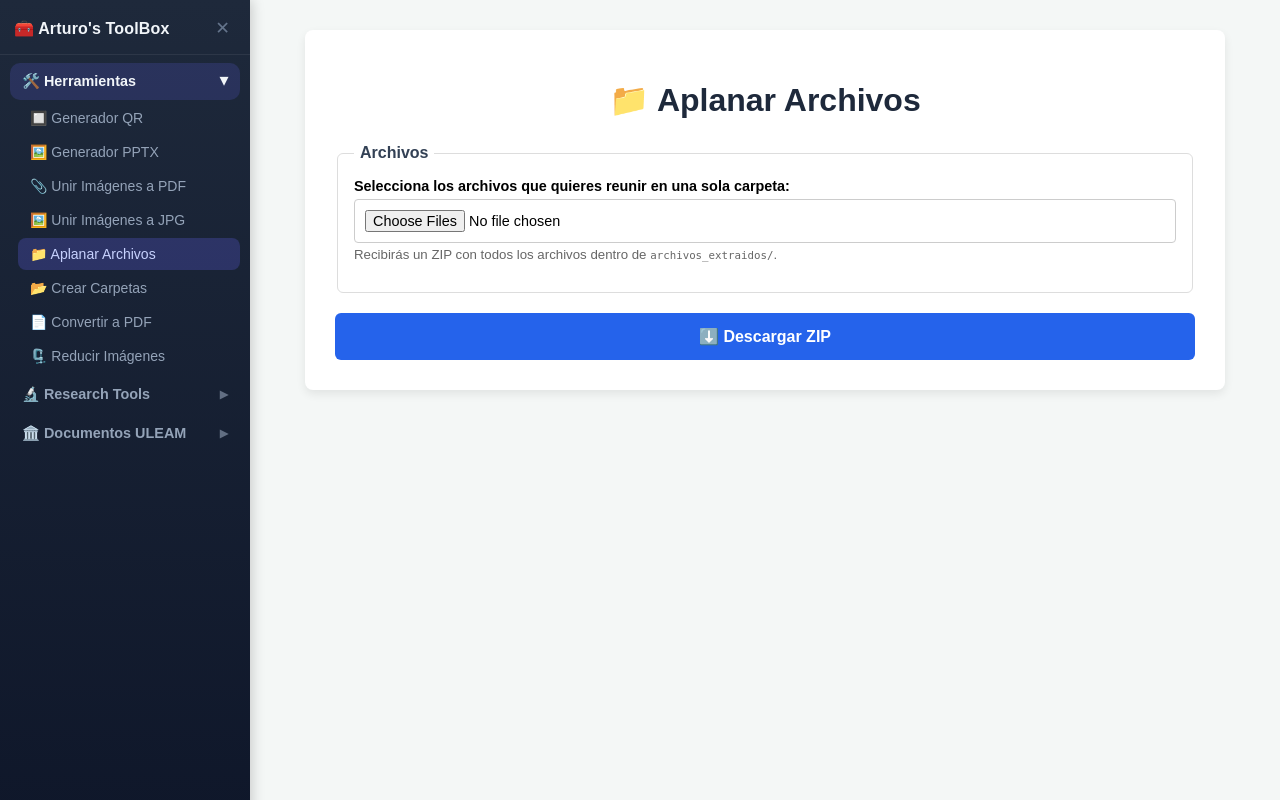
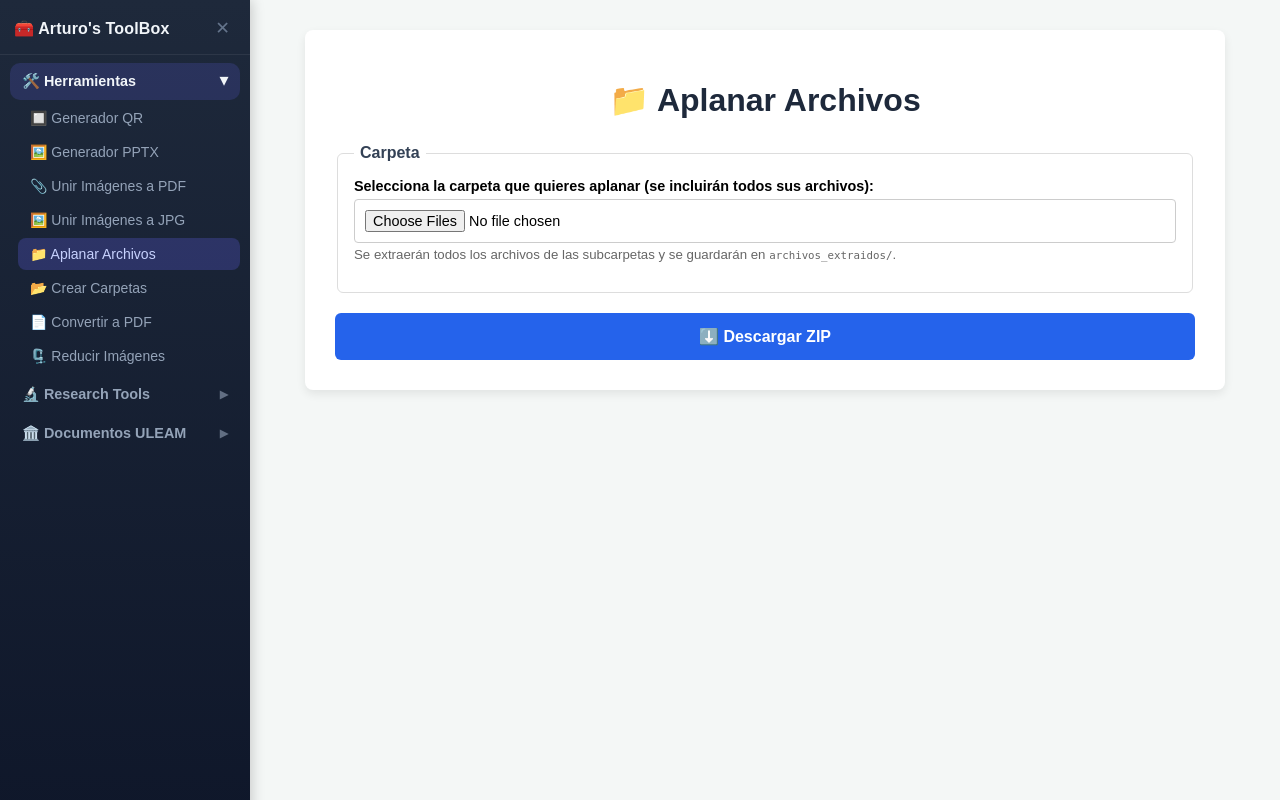
Before and after one commit to r2damianster/Arturos-ToolBox, a Flask app: page / in a window 1280 px wide, after a click on "📁 Aplanar Archivos". Run offline with Flask 3, Linux system fonts and the light colour scheme; data comes from the database, SQL or seed files in the repository.

Commit message:
feat: implementar seleccion de carpeta y aplanado de archivos en herramienta Aplanar Archivos

```diff
--- a/logic/utilidades.py
+++ b/logic/utilidades.py
@@ -248,7 +248,9 @@ def aplanar_archivos(archivos: list) -> bytes:
 
     with zipfile.ZipFile(buf, "w", zipfile.ZIP_DEFLATED) as zf:
         for f in archivos:
-            nombre_base = os.path.basename(f.filename) or f.filename
+            # Reemplazar backslashes por slashes para manejar rutas de Windows en servidores Linux
+            ruta_limpia = f.filename.replace("\\", "/")
+            nombre_base = os.path.basename(ruta_limpia) or ruta_limpia
             if nombre_base in nombres_vistos:
                 nombres_vistos[nombre_base] += 1
                 nombre, ext = os.path.splitext(nombre_base)
--- a/templates/components/_form_copiar_archivos.html
+++ b/templates/components/_form_copiar_archivos.html
@@ -2,11 +2,11 @@
     <h1>📁 Aplanar Archivos</h1>
     <form action="/util/copiar-archivos" method="post" enctype="multipart/form-data">
         <fieldset>
-            <legend>Archivos</legend>
-            <label>Selecciona los archivos que quieres reunir en una sola carpeta:</label>
-            <input type="file" name="archivos" multiple required
+            <legend>Carpeta</legend>
+            <label>Selecciona la carpeta que quieres aplanar (se incluirán todos sus archivos):</label>
+            <input type="file" name="archivos" webkitdirectory directory multiple required
                    onchange="listarArchivos(this, 'lista-copiar', '📄')">
-            <span class="help-text">Recibirás un ZIP con todos los archivos dentro de <code>archivos_extraidos/</code>.</span>
+            <span class="help-text">Se extraerán todos los archivos de las subcarpetas y se guardarán en <code>archivos_extraidos/</code>.</span>
             <div id="lista-copiar"></div>
         </fieldset>
         <button type="submit" class="submit-btn">⬇️ Descargar ZIP</button>
```
